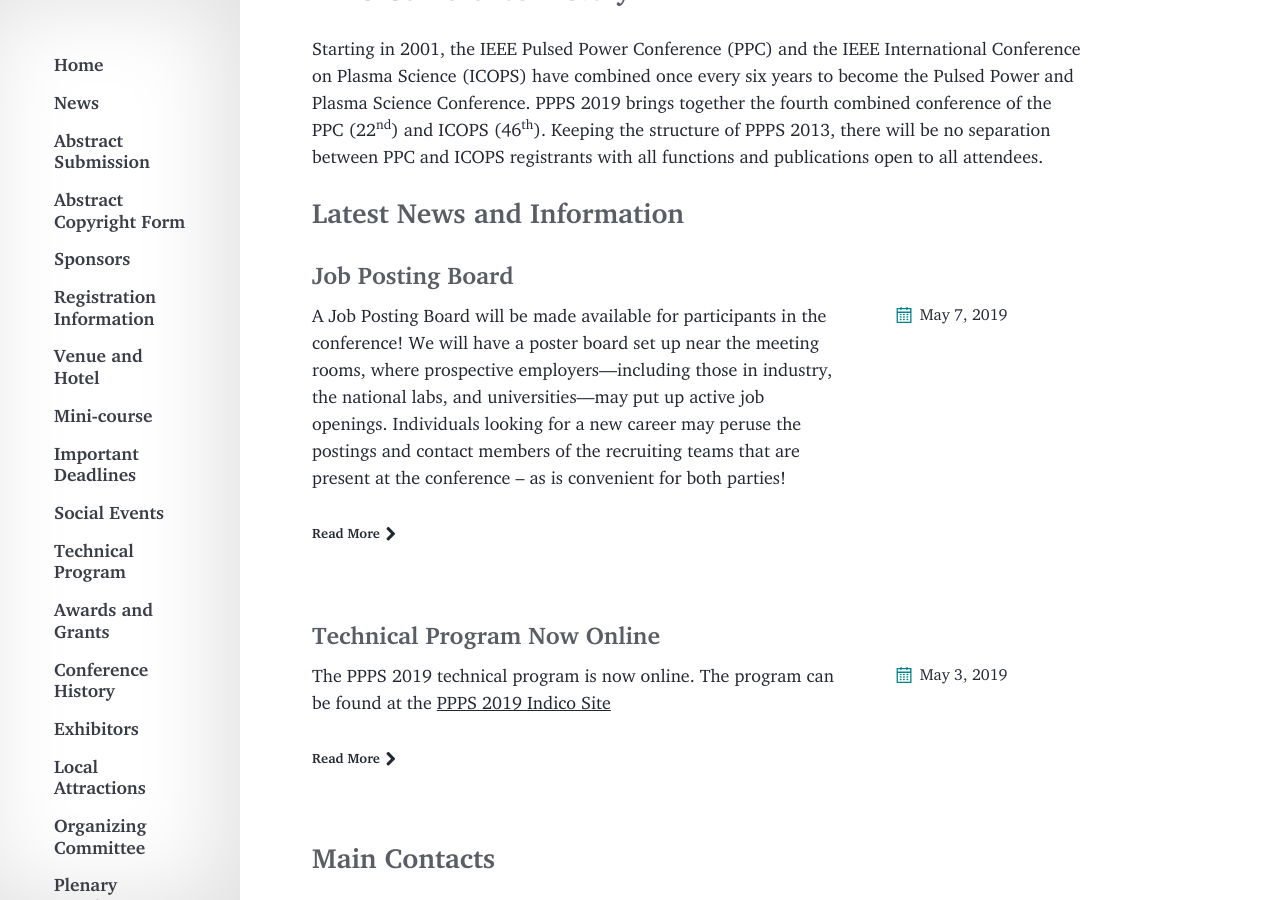
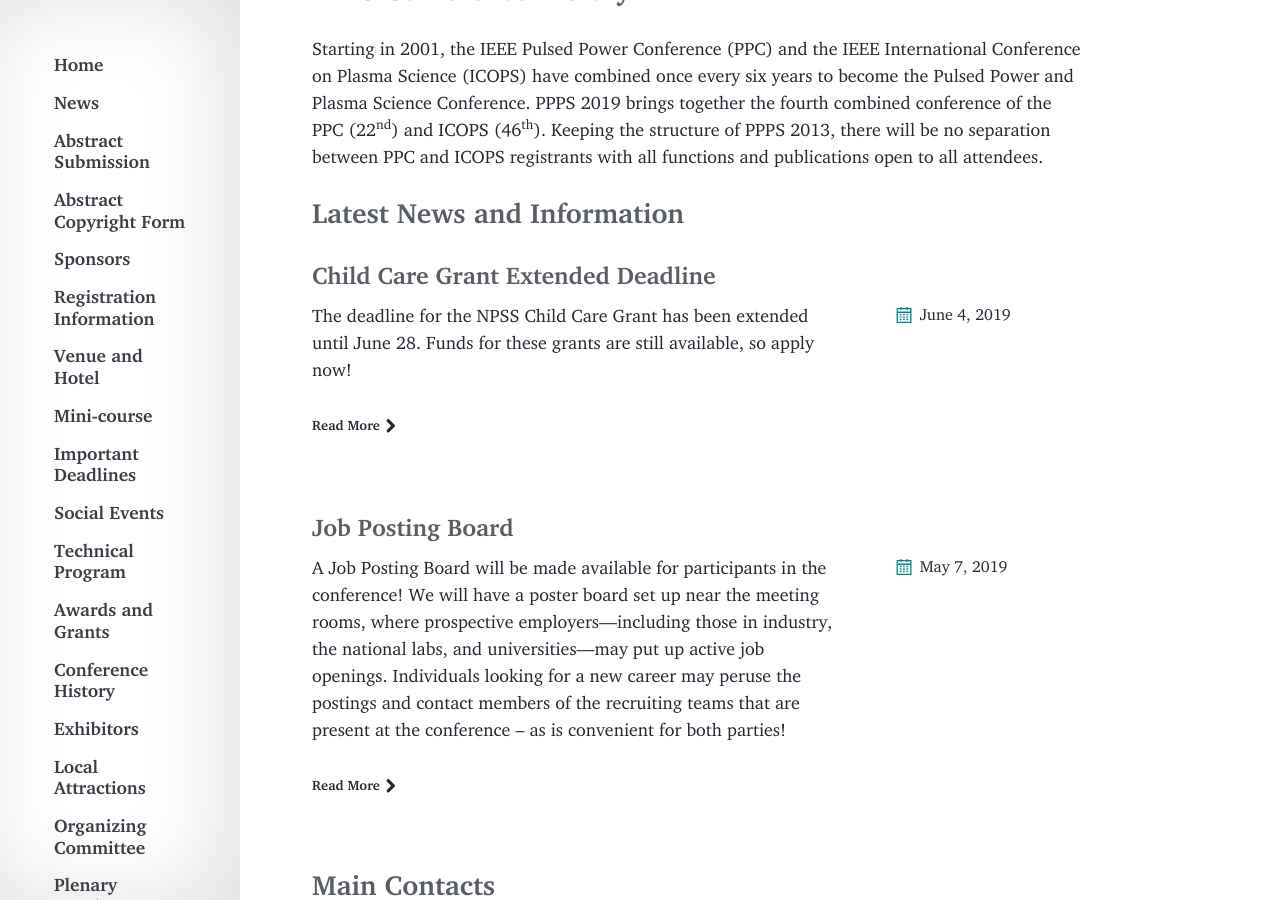
Before and after one commit to ppps2019/ppps2019.github.io, a Jekyll site: the page built from index.md, in a window 1280 px wide and 900 px high, scrolled down 986 px. Built offline with Jekyll 4.4.1, drawn with Linux system fonts in a browser that asks for light colours; comment, search, counter and statistics services are not loaded.

Commit message:
childcare award

```diff
--- a/_info_articles/awards.md
+++ b/_info_articles/awards.md
@@ -36,7 +36,7 @@ For additional information see [NPSS Conference Awards](http://ieee-npss.org/awa
 
 * <a name="phelps"></a>_The Paul Phelps Continuing Education Grant_ To promote continuing education and encourage membership in NPSS, by providing tuition and travel cost assistance for mini-course participants. Additional information and application forms are available at the [NPSS Conference Awards website](http://ieee-npss.org/awards/conference-awards/). To apply, fill out the application form, and send it to [minicourse@ppps2019.org](mailto:minicourse@ppps2019.org) no later than **May 27, 2019**.
 
-* _NPSS Child Care Assistance Grant_ The Nuclear & Plasma Sciences Society is offering child care reimbursement of up to $400 per family to assist conference attendees who incur additional childcare expenses by attending an NPSS conference. Limited funds are available and preference will be given to applicants in the early stages of their careers who are IEEE NPSS members. To apply for Child Care Assistance, fill out [this form](/assets/PPPS2019_CCA_Application.docx) and return it no later than **May 27, 2019** by email to: [treasurer@ppps2019.org](mailto:treasurer@ppps2019.org)
+* _NPSS Child Care Assistance Grant_ The Nuclear & Plasma Sciences Society is offering child care reimbursement of up to $400 per family to assist conference attendees who incur additional childcare expenses by attending an NPSS conference. Limited funds are available and preference will be given to applicants in the early stages of their careers who are IEEE NPSS members. To apply for Child Care Assistance, fill out [this form](/assets/PPPS2019_CCA_Application.docx) and return it no later than **June 28, 2019** by email to: [treasurer@ppps2019.org](mailto:treasurer@ppps2019.org)
 
 ## Student Travel Grants
 
--- a/_info_articles/deadlines.md
+++ b/_info_articles/deadlines.md
@@ -13,5 +13,5 @@ navigation_weight: 4
 - Minicourse Registration: Late registrations currently being accepted
 - **Extended** Paul Phelps Continuing Education Grant: **May 27, 2019**
 - Student Travel Grant: **March 8, 2019**
-- **Extended** Child Care Assistance Grant: **May 27, 2019**
+- **Extended** Child Care Assistance Grant: **June 28, 2019**
 - Proceedings Paper Submission: **July 5, 2019**
--- /dev/null
+++ b/_posts/news/2019-06-04-childcare.md
@@ -0,0 +1,14 @@
+---
+layout: post
+title: "Child Care Grant Extended Deadline"
+modified:
+categories: news
+excerpt:
+tags: []
+date: 2019-06-04
+author: steve_richardson
+---
+
+The deadline for the NPSS Child Care Grant has been extended until June 28. Funds for these grants are still available, so apply now!
+
+The Nuclear & Plasma Sciences Society is offering child care reimbursement of up to $400 per family to assist conference attendees who incur additional childcare expenses by attending an NPSS conference. Limited funds are available and preference will be given to applicants in the early stages of their careers who are IEEE NPSS members. To apply for Child Care Assistance, fill out [this form](/assets/PPPS2019_CCA_Application.docx) and return it no later than **June 28, 2019** by email to: [treasurer@ppps2019.org](mailto:treasurer@ppps2019.org)
```
